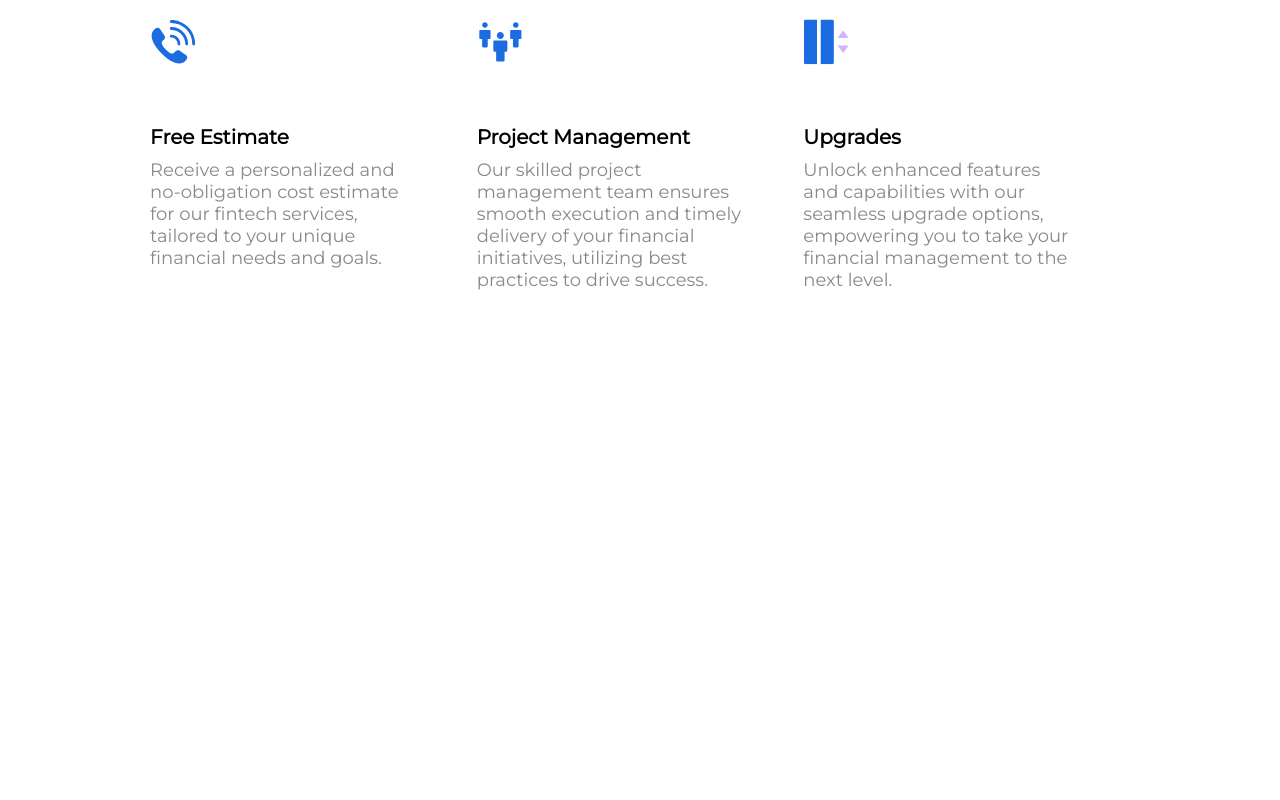
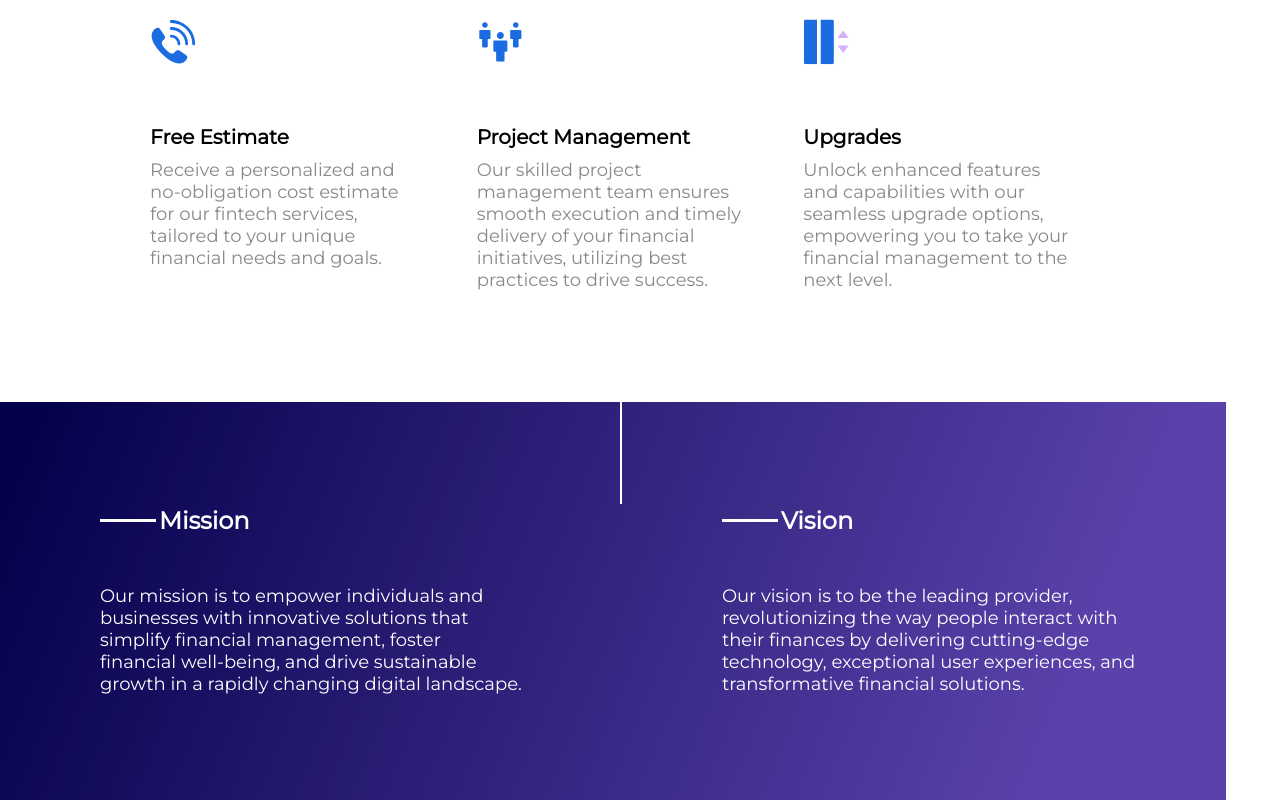
Before and after one commit to adekunle22k/new-site, a plain HTML site: page index.html in a window 1280 px wide. Shown: the part 1133-1933 px from the top of the page. Before the commit the page ends 1535 px from the top, so only its background shows below. Drawn offline with Linux system fonts and the light colour scheme.

Commit message:
mission and vision

```diff
--- a/index.html
+++ b/index.html
@@ -38,15 +38,18 @@
     <!-- features-section begins -->
     <seection class="features-page">
       <h1 class="features-head">Our Features</h1>
-      <div class="features | flex ">
+      <div class="features | flex">
         <div class="features-1">
           <div class="features-1_logo">
             <img src="./features/features-1.svg" alt="#" />
           </div>
           <h6 class="features-1_head">Free Estimate</h6>
           <p class="features-1_paragraph">
-            Receive a personalized and <br> no-obligation cost estimate <br> for our
-            fintech services, <br> tailored to your unique <br> financial needs and goals.
+            Receive a personalized and <br />
+            no-obligation cost estimate <br />
+            for our fintech services, <br />
+            tailored to your unique <br />
+            financial needs and goals.
           </p>
         </div>
         <div class="features-2">
@@ -55,8 +58,11 @@
           </div>
           <h6 class="features-2_head">Project Management</h6>
           <p class="features-2_paragraph">
-            Our skilled project <br> management team ensures <br> smooth execution and
-            timely <br> delivery of your financial <br> initiatives, utilizing best <br>
+            Our skilled project <br />
+            management team ensures <br />
+            smooth execution and timely <br />
+            delivery of your financial <br />
+            initiatives, utilizing best <br />
             practices to drive success.
           </p>
         </div>
@@ -66,15 +72,49 @@
           </div>
           <h6 class="features-3_head">Upgrades</h6>
           <p class="features-3_paragraph">
-            Unlock enhanced features <br> and capabilities with our <br> seamless upgrade
-            options, <br> empowering you to take your financial management to the <br>
+            Unlock enhanced features <br />
+            and capabilities with our <br />
+            seamless upgrade options, <br />
+            empowering you to take your financial management to the <br />
             next level.
           </p>
         </div>
       </div>
     </seection>
     <!-- features-section ends -->
+
     <!-- mission and vision -->
+    <section class="mission_vision | flex">
+      <div class="mission">
+        <div class="mission_logo | flex ">
+          <div class="line_mission"></div>
+          <h6 class="mission_header">Mission</h6>
+        </div>
+        <p class="mission_paragraph">
+          Our mission is to empower individuals and <br> businesses with innovative
+          solutions that <br> simplify financial management, foster <br> financial
+          well-being, and drive sustainable <br> growth in a rapidly changing digital
+          landscape.
+        </p>
+        <div class="middle_line"></div>
+      </div>
+      <div class="vision">
+        <div class="vision_logo | flex ">
+          <div class="line_vision"></div>
+          <h6 class="vision_header">Vision</h6>
+        </div>
+        <p class="vision_paragraph">
+          Our vision is to be the leading provider, <br> revolutionizing the way
+          people interact with <br> their finances by delivering cutting-edge <br>
+          technology, exceptional user experiences, and <br> transformative financial
+          solutions.
+        </p>
+      </div>
+    </section>
+    <!-- mission and vision ends -->
 
+    <!-- other features begins -->
+
+    <!-- other features ends -->
   </body>
 </html>
--- a/style.css
+++ b/style.css
@@ -128,3 +128,66 @@ button {
   font-size: 18px;
   font-weight: 400;
 }
+
+.mission_vision {
+  width: 1226px;
+  height: 398.188px;
+  background: linear-gradient(112deg, #04014c 2.86%, #5b42ab 87.34%);
+  gap: 200px;
+  padding-left: 100px;
+}
+
+.mission_logo {
+  gap: 3px;
+}
+
+.line_mission {
+  background-color: #fffefe;
+  width: 56px;
+  height: 3px;
+}
+
+.mission_header {
+  color: #fffefe;
+  font-size: 24px;
+  font-weight: 600;
+}
+
+.mission_paragraph {
+  color: #fff;
+  font-size: 18px;
+  font-weight: 400;
+  margin-top: 50px;
+}
+
+.vision_logo {
+  gap: 3px;
+}
+
+.line_vision {
+  background-color: #fffefe;
+  width: 56px;
+  height: 3px;
+}
+
+.vision_header {
+  color: #fffefe;
+  font-size: 24px;
+  font-weight: 600;
+}
+
+.vision_paragraph {
+  color: #fff;
+  font-size: 18px;
+  font-weight: 400;
+  margin-top: 50px;
+}
+
+.middle_line {
+  width: 2px;
+  height: 197px;
+  background: #fff;
+  position: absolute;
+  top: 1440px;
+  left: 620px;
+}
```
